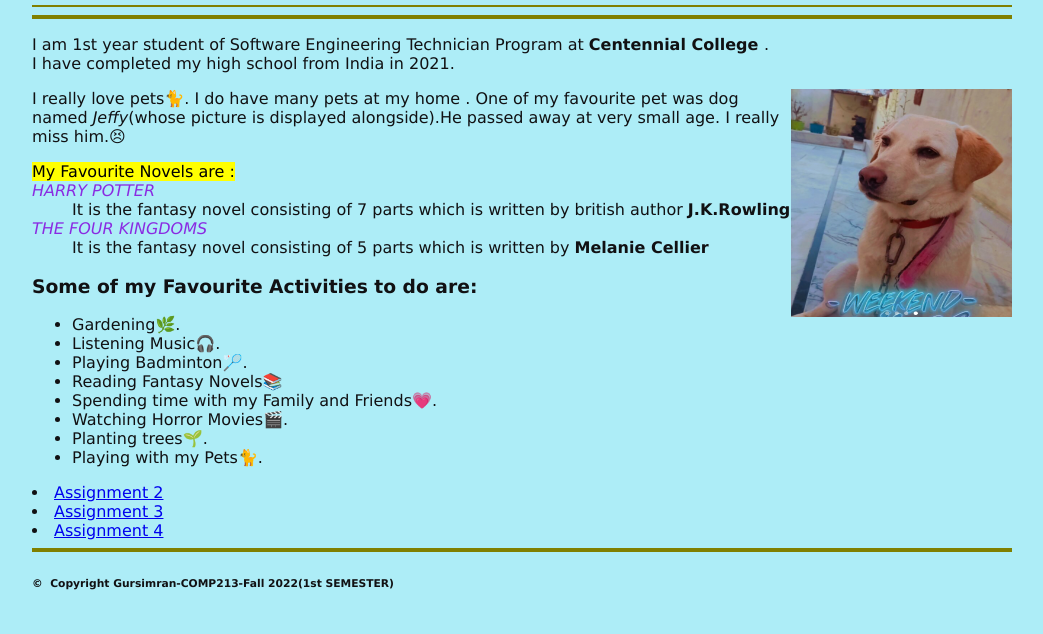
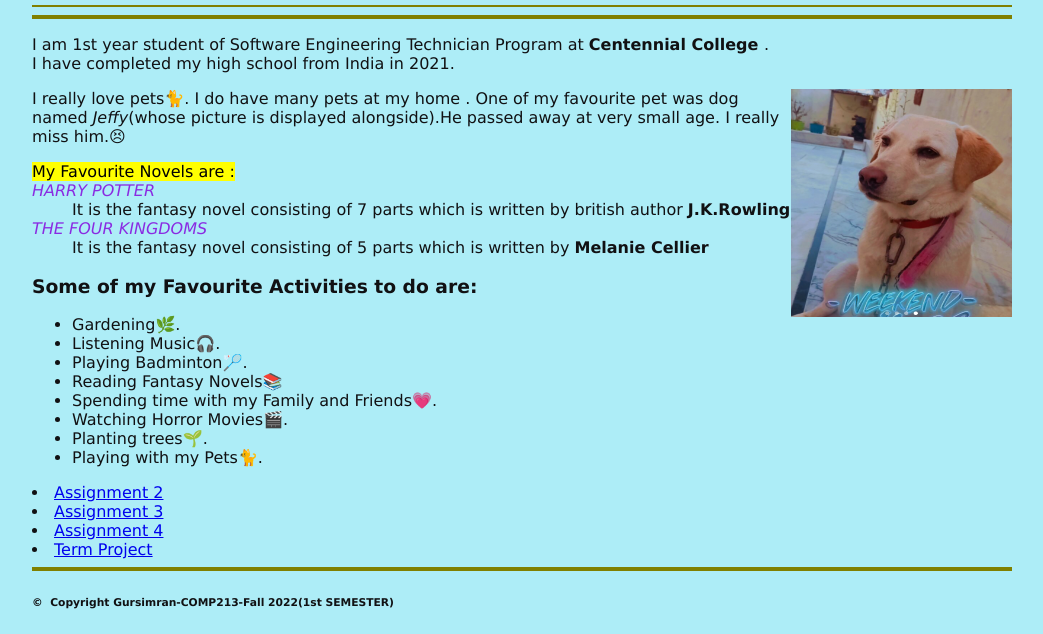
Before and after one commit to Gursimran10/Gursimran10.github.io, a plain HTML site: page index.html in a window 1280 px wide. Shown: the part 378-1012 px from the top of the page, without its empty margins (118-1161 px from the left). Drawn offline with Linux system fonts and the light colour scheme.

Commit message:
Add files via upload

```diff
--- a/index.html
+++ b/index.html
@@ -45,6 +45,8 @@
         <li><a   href="Assignment2.html" target="_blank">Assignment 2</a></li>
         <li><a   href="assignment 3.html" target="_blank">Assignment 3</a></li>
         <li><a   href="assignment4.html" target="_blank">Assignment 4</a></li>
+        <li><a   href=" realestate-homepage.html" target="_blank">Term Project</a></li>
+
         <hr style="border-width:2px;border-style:solid;border-color:olive;"></hr>
         <h6>&#169;&nbsp;&nbsp;Copyright Gursimran-COMP213-Fall 2022(1st SEMESTER)</h6>
 
```
